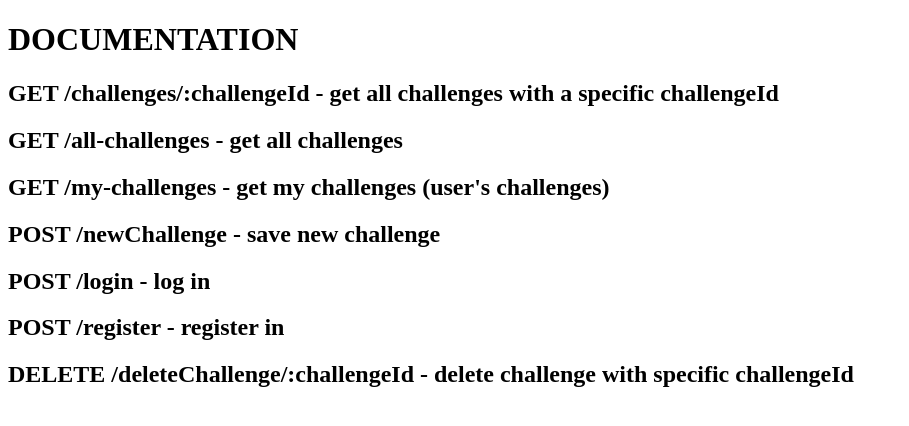
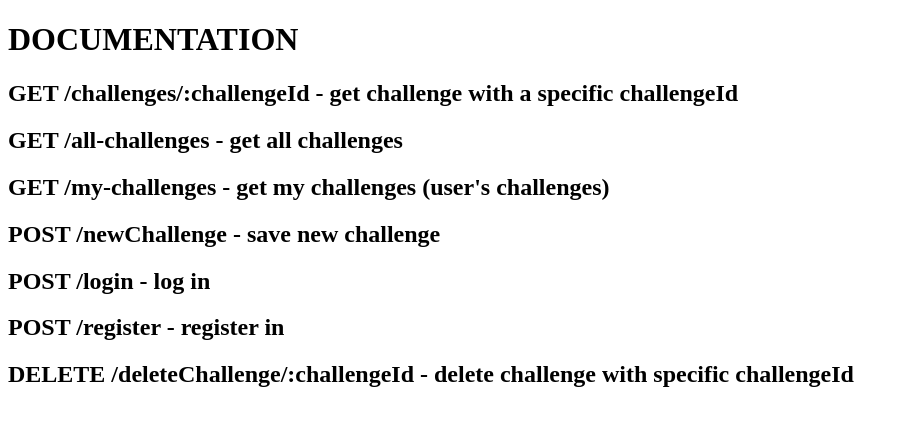
Before and after one commit to EHB-MCT/web2-backend-Wail-ELM, a website: page public/index.html in a window 1280 px wide. Shown: the whole page, without its empty margins (0-909 px from the left). Drawn offline with Linux system fonts and the light colour scheme.

```diff
--- a/public/index.html
+++ b/public/index.html
@@ -10,14 +10,13 @@
 
     <h1>DOCUMENTATION</h1>
 
-
-    <h2>GET /challenges/:challengeId   -   get all challenges with a specific challengeId</h2>
+    <h2>GET /challenges/:challengeId   -   get challenge with a specific challengeId</h2>
     <h2>GET /all-challenges   -  get all challenges</h2>
     <h2>GET /my-challenges    - get my challenges (user's challenges)</h2>
     <h2>POST /newChallenge    - save new challenge</h2>
-    <h2>POST /login    - log in</h2>
-    <h2>POST /register  - register in</h2>
-    <h2>DELETE /deleteChallenge/:challengeId  -   delete challenge with specific challengeId </h2>
+    <h2>POST /login    - log in </h2>
+    <h2>POST /register  - register in </h2>
+    <h2>DELETE /deleteChallenge/:challengeId  - delete challenge with specific challengeId </h2>
 
 </body>
 </html>
```
Also changed, not shown: routes/auth.js (+7 -0 lines).
